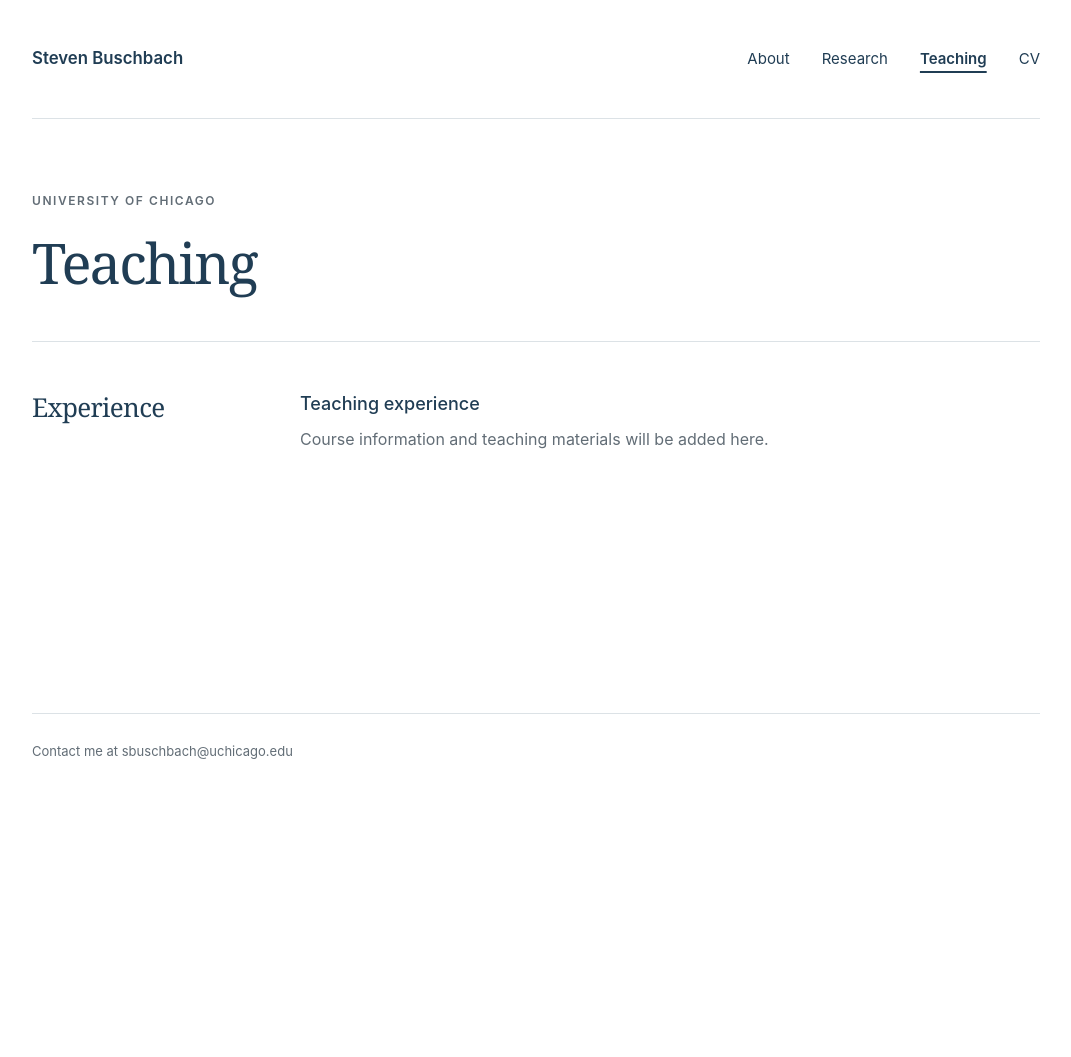
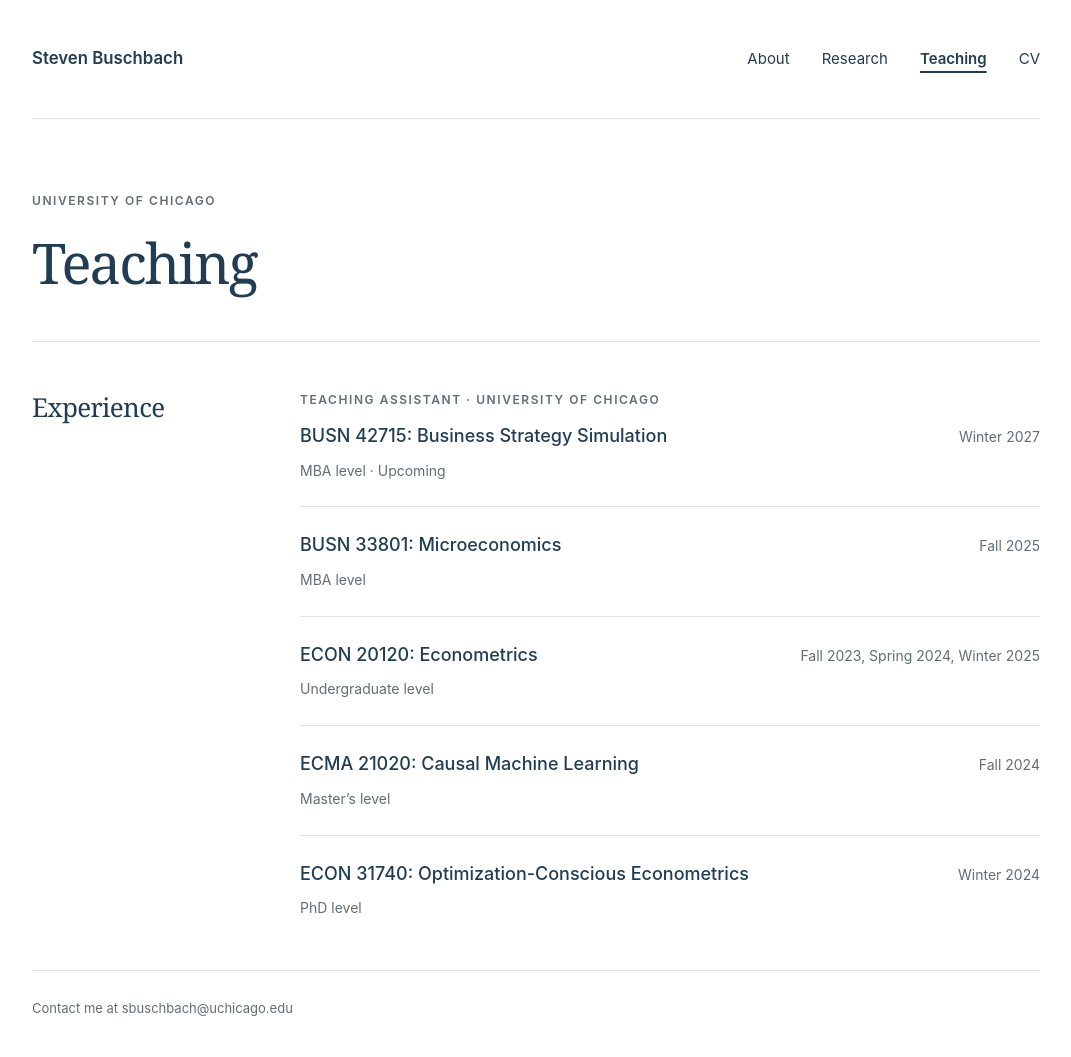
Before and after one commit to stevenbuschbach/stevenbuschbach.github.io, a plain HTML site: page teaching.html in a window 1280 px wide. Shown: the whole page, without its empty margins (104-1175 px from the left). Before the commit the page ends 800 px from the top, so only its background shows below. Drawn offline with Linux system fonts and the light colour scheme.

Commit message:
Add teaching assistant courses from CV

```diff
--- a/styles.css
+++ b/styles.css
@@ -56,6 +56,7 @@ summary { cursor: pointer; color: var(--ink); font-size: .875rem; width: fit-con
 details p { color: var(--muted); margin: .6rem 0 0; }
 .course { display: flex; justify-content: space-between; align-items: baseline; flex-wrap: wrap; gap: 1rem; }
 .course p, .course > span { color: var(--muted); font-size: .875rem; margin: 0; }
+.course + .course { border-top: 1px solid var(--line); margin-top: 1.5rem; padding-top: 1.5rem; }
 .cv-section { padding-bottom: 58px; }
 .site-footer { display: flex; align-items: center; justify-content: space-between; flex-wrap: wrap; gap: 1rem; padding: 26px 0 38px; border-top: 1px solid var(--line); color: var(--muted); font-size: .8125rem; }
 .site-footer p { margin: 0; color: var(--ink); }
--- a/teaching.html
+++ b/teaching.html
@@ -31,11 +31,27 @@
         <section class="content-section" id="teaching" aria-labelledby="teaching-heading">
           <div class="section-label"><h2 id="teaching-heading">Experience</h2></div>
           <div class="section-content">
-            <h3>Teaching experience</h3>
-            <p>Course information and teaching materials will be added here.</p>
-            <!-- COURSE TEMPLATE:
-            <div class="course"><div><h3>Course name</h3><p>Teaching assistant · University</p></div><span>Term, year</span></div>
-            -->
+            <p class="section-kicker">Teaching assistant · University of Chicago</p>
+            <div class="course">
+              <div><h3>BUSN 42715: Business Strategy Simulation</h3><p>MBA level · Upcoming</p></div>
+              <span>Winter 2027</span>
+            </div>
+            <div class="course">
+              <div><h3>BUSN 33801: Microeconomics</h3><p>MBA level</p></div>
+              <span>Fall 2025</span>
+            </div>
+            <div class="course">
+              <div><h3>ECON 20120: Econometrics</h3><p>Undergraduate level</p></div>
+              <span>Fall 2023, Spring 2024, Winter 2025</span>
+            </div>
+            <div class="course">
+              <div><h3>ECMA 21020: Causal Machine Learning</h3><p>Master’s level</p></div>
+              <span>Fall 2024</span>
+            </div>
+            <div class="course">
+              <div><h3>ECON 31740: Optimization-Conscious Econometrics</h3><p>PhD level</p></div>
+              <span>Winter 2024</span>
+            </div>
           </div>
         </section>
       </main>
```
